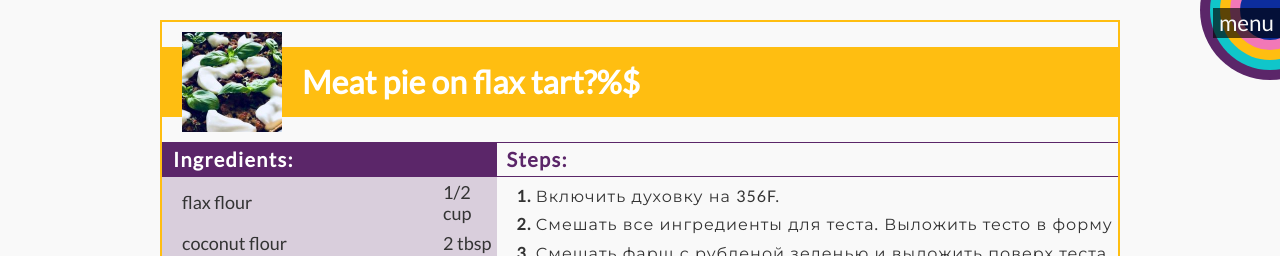
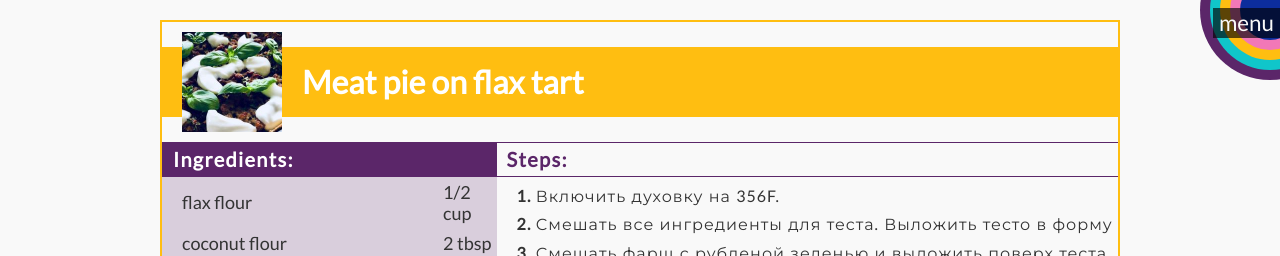
Before and after one commit to yuliapi/ipCook, a Jekyll site: the page built from _posts/2018-05-22-flax-flour-meat-pie.md, in a window 1280 px wide. Shown: the top 256 px of the page. Built offline with Jekyll 4.4.1, drawn with Linux system fonts in a browser that asks for light colours; nearby versions of some CDN libraries.

Commit message:
Add/edit recipe or image

```diff
--- a/_posts/2018-05-22-flax-flour-meat-pie.md
+++ b/_posts/2018-05-22-flax-flour-meat-pie.md
@@ -1,5 +1,5 @@
 ---
-title: meat pie on flax tart?%$
+title: meat pie on flax tart
 layout: post
 output: true
 permalink: "/meat-pie-on-flax-tart/"
```
Also changed, not shown: _posts/2018-06-14-pear-in-wine.md (+1 -1 lines), 6 other files.
